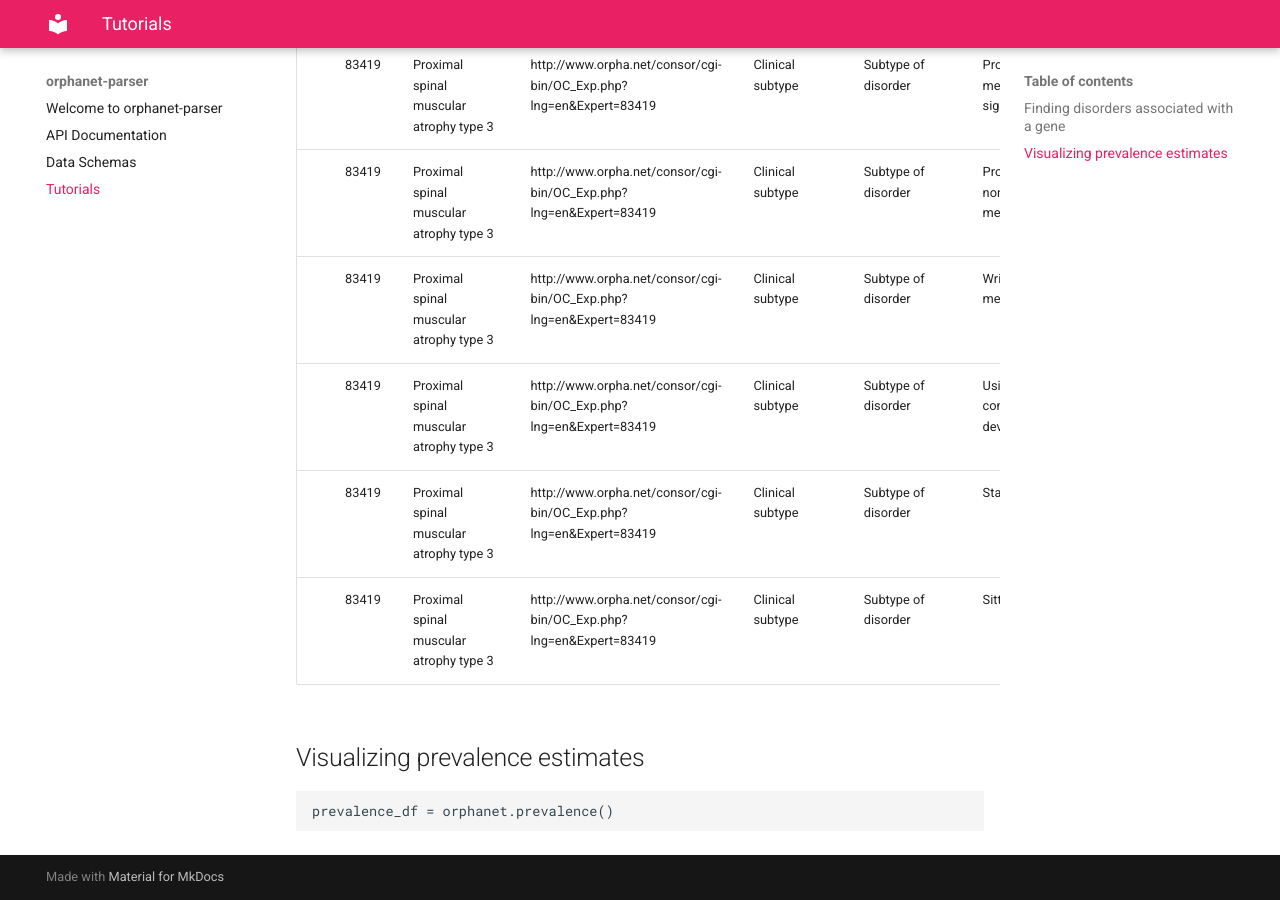
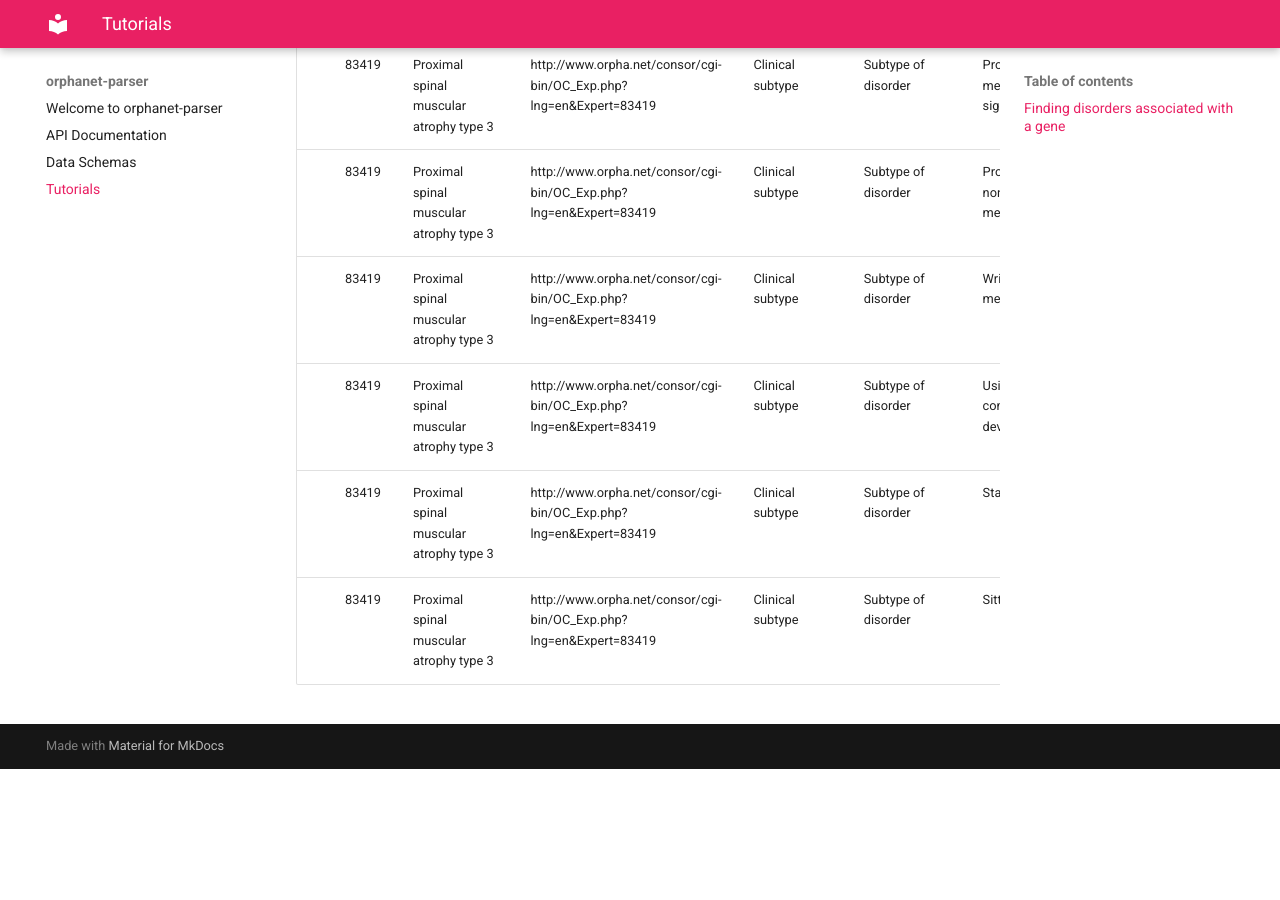
Before and after one commit to erleholgersen/orphanet-parser, an MkDocs documentation site: the page built from docs/tutorial.md, in a window 1280 px wide and 900 px high, scrolled down 4237 px. Built offline with MkDocs 1.6.1 and Material for MkDocs 9.7.7, drawn with Linux system fonts in a browser that asks for light colours; after the commit the page ends 5006 px from its top, so only the background shows below that.

Commit message:
Remove empty tutorial header

````diff
--- a/docs/tutorial.md
+++ b/docs/tutorial.md
@@ -97,11 +97,3 @@ smn1_func_consequences = pd.merge(smn1_disorders[['orphacode', 'disorder_name']]
 |       83419 | Proximal spinal muscular atrophy type 3 | http://www.orpha.net/consor/cgi-bin/OC_Exp.php?lng=en&Expert=83419 | Clinical subtype | Subtype of disorder | Using communication devices                                                            |                        |                          |                       | y                 | Disability           | n         | Dr Emmanuelle SALORT CAMPANA[Expert] | n                     | y        | 2022-11-01 00:00:00.0 | Not validated       | Activity limitation/participation restriction |
 |       83419 | Proximal spinal muscular atrophy type 3 | http://www.orpha.net/consor/cgi-bin/OC_Exp.php?lng=en&Expert=83419 | Clinical subtype | Subtype of disorder | Standing                                                                               |                        |                          |                       | y                 | Disability           | n         | Dr Emmanuelle SALORT CAMPANA[Expert] | n                     | y        | 2022-11-01 00:00:00.0 | Not validated       | Activity limitation/participation restriction |
 |       83419 | Proximal spinal muscular atrophy type 3 | http://www.orpha.net/consor/cgi-bin/OC_Exp.php?lng=en&Expert=83419 | Clinical subtype | Subtype of disorder | Sitting                                                                                |                        |                          |                       | y                 | Disability           | n         | Dr Emmanuelle SALORT CAMPANA[Expert] | n                     | y        | 2022-11-01 00:00:00.0 | Not validated       | Activity limitation/participation restriction |
-
-
-
-## Visualizing prevalence estimates
-
-```
-prevalence_df = orphanet.prevalence()
-```
````
